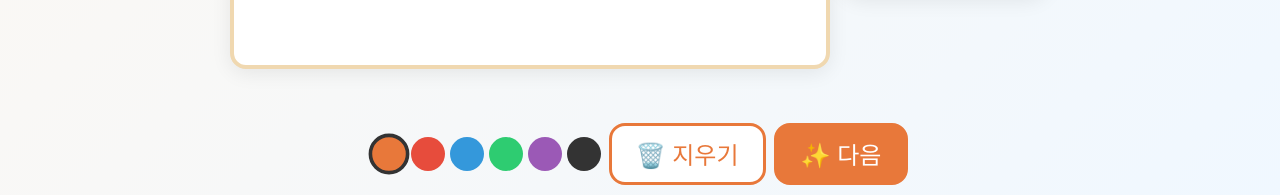
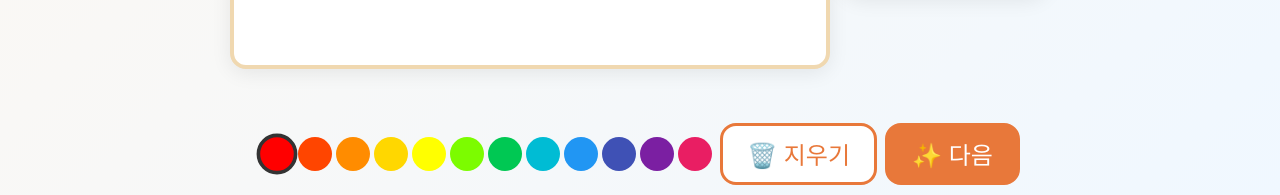
Before and after one commit to sungyongim/HO_GAME, a website: page hangul-trace.html in a window 1280 px wide. Shown: the part 762-957 px from the top of the page. Drawn offline with Linux system fonts and the light colour scheme.

Commit message:
feat: 펜 색상 팔레트를 무지개색 12색으로 확장
Co-Authored-By: Claude Opus 4.6 <noreply@anthropic.com>

```diff
--- a/hangul-trace.html
+++ b/hangul-trace.html
@@ -91,10 +91,10 @@
         .tool-btn.primary { background: #e8783a; color: white; }
 
         .pen-colors {
-            display: flex; gap: 5px; align-items: center;
+            display: flex; gap: 4px; align-items: center; flex-wrap: wrap;
         }
         .pen-dot {
-            width: 28px; height: 28px; border-radius: 50%; cursor: pointer;
+            width: 26px; height: 26px; border-radius: 50%; cursor: pointer;
             border: 3px solid transparent; transition: all 0.15s;
         }
         .pen-dot.active { border-color: #333; transform: scale(1.2); }
@@ -1332,7 +1332,7 @@
         let stepTotalCount = 0;
         let traceImageData = null;
 
-        const PEN_COLORS = ['#e8783a','#e74c3c','#3498db','#2ecc71','#9b59b6','#333333'];
+        const PEN_COLORS = ['#FF0000','#FF4500','#FF8C00','#FFD700','#FFFF00','#7CFC00','#00C853','#00BCD4','#2196F3','#3F51B5','#7B1FA2','#E91E63'];
 
         function initCanvases() {
             const isTablet = window.innerWidth >= 700;
```
